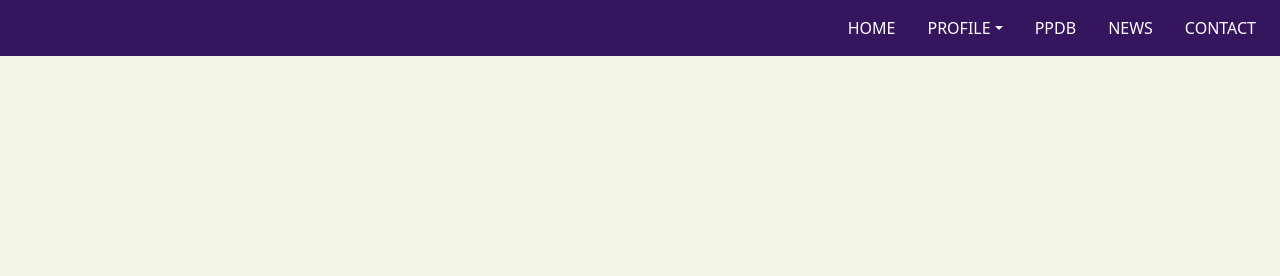
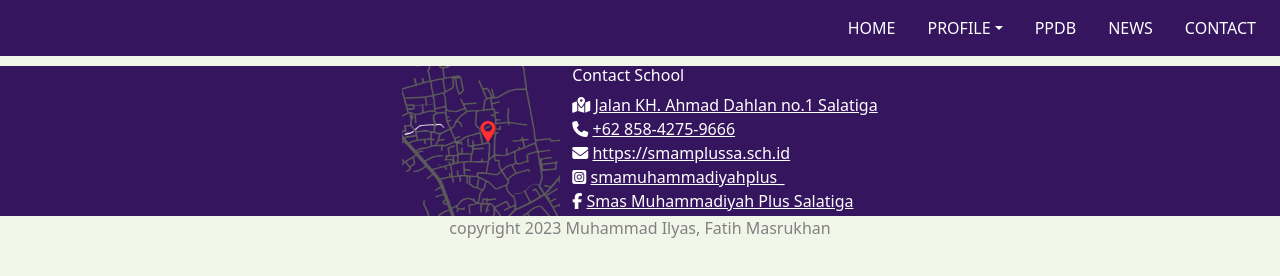
Before and after one commit to 1Ly45/UAS_Desweb, a plain HTML site: page index.html in a window 1280 px wide. Drawn offline with nearby package versions, Linux system fonts and the light colour scheme.

Commit message:
Footer
kurang link email

```diff
--- a/css/main.css
+++ b/css/main.css
@@ -22,3 +22,20 @@ body{
 .navbar-collapse{
     justify-content: flex-end;
 }
+.d-flex{
+    color: #fff;
+    margin-top: 10px;
+    background-color: #35155D;
+}
+.contacts{
+    color: #fff;
+}
+.contacts:hover{
+    color: #8CABFF;
+}
+#copyright{
+    color: gray;
+}
+#map{
+    padding-right: 1%;
+}
--- a/index.html
+++ b/index.html
@@ -4,8 +4,9 @@
     <meta charset="UTF-8">
     <meta name="viewport" content="width=device-width, initial-scale=1.0">
     <title>HOME-SMA Muhammadiyah Plus Salatiga</title>
-    <link href="https://cdn.jsdelivr.net/npm/bootstrap@5.3.2/dist/css/bootstrap.min.css" rel="stylesheet" integrity="sha384-T3c6CoIi6uLrA9TneNEoa7RxnatzjcDSCmG1MXxSR1GAsXEV/Dwwykc2MPK8M2HN" crossorigin="anonymous">
+    <link rel="stylesheet" href="bootstrap/css/bootstrap.min.css">
     <link rel="stylesheet" type="text/css" href="css/main.css">
+    <link rel="stylesheet" href="https://cdnjs.cloudflare.com/ajax/libs/font-awesome/6.5.1/css/all.min.css" integrity="sha512-DTOQO9RWCH3ppGqcWaEA1BIZOC6xxalwEsw9c2QQeAIftl+Vegovlnee1c9QX4TctnWMn13TZye+giMm8e2LwA==" crossorigin="anonymous" referrerpolicy="no-referrer" />
 </head>
 <body>
     <nav class="navbar sticky-top navbar-expand-md">
@@ -50,7 +51,36 @@
             </ul>
         </div>
     </nav>
-    <script src="https://cdn.jsdelivr.net/npm/bootstrap@5.3.2/dist/js/bootstrap.bundle.min.js" integrity="sha384-C6RzsynM9kWDrMNeT87bh95OGNyZPhcTNXj1NW7RuBCsyN/o0jlpcV8Qyq46cDfL" crossorigin="anonymous"></script>
-    <script src="https://code.jquery.com/jquery-3.6.4.min.js"></script>
+    <footer>
+        <div class="row">
+            <div class="d-flex justify-content-center">
+                <img src="asset/map.png" height="150" width="170" id="map">
+                <div id="contact">
+                    <h6>Contact School</h6>
+                    <div>
+                        <i class="fas fa-map-location-dot"></i>
+                        <a href="https://www.google.com/maps/place/SMA+MUHAMMADIYAH+(PLUS)+BOARDING+SCHOOL+SALATIGA/@-7.305208,110.4907671,17.32z/data=!4m6!3m5!1s0x2e7a7873d620cce1:0xfd64d308482f846!8m2!3d-7.3052681!4d110.4919005!16s%2Fg%2F12bffx36z?entry=ttu" class="contacts">Jalan KH. Ahmad Dahlan no.1 Salatiga</a>
+                    </div>
+                    <div>
+                        <i class="fas fa-phone"></i>
+                        <a href="https://api.whatsapp.com/send/?phone=6285842759666&text&type=phone_number&app_absent=0" class="contacts">+62 858-4275-9666</a>
+                    </div>
+                    <div>
+                        <i class="fas fa-envelope"></i>
+                        <a href="" class="contacts">https://smamplussa.sch.id</a>
+                    </div>
+                    <div>
+                        <i class="fa-brands fa-instagram-square"></i>
+                        <a href="https://www.instagram.com/smamuhammadiyahplus_/" class="contacts">smamuhammadiyahplus_</a>
+                    </div>
+                    <div>
+                        <i class="fa-brands fa-facebook-f"></i>
+                        <a href="https://web.facebook.com/smamplussa.salatiga?_rdc=1&_rdr" class="contacts">Smas Muhammadiyah Plus Salatiga </a>
+                    </div>
+            </div>
+        </div>
+        <p class="text-center" id="copyright">copyright 2023 Muhammad Ilyas, Fatih Masrukhan </p>
+    </footer>
+    <script src="bootstrap/js/bootstrap.min.js"></script>
 </body>
 </html>
```
Also changed, not shown: asset/map.png (added), bootstrap/css/bootstrap.min.css (added), bootstrap/js/bootstrap.min.js (added).
